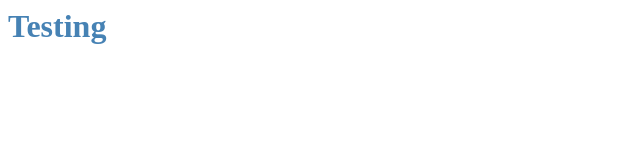
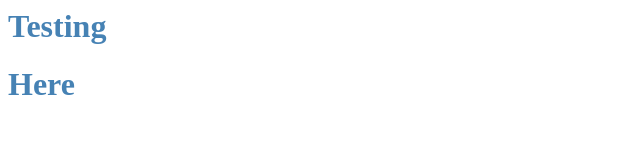
Before and after one commit to edean11/edean11.github.io, a plain HTML site: page index.html in a window 1280 px wide. Shown: the whole page, without its empty margins (0-640 px from the left). Drawn offline with Linux system fonts and the light colour scheme.

Commit message:
modified index header

```diff
--- a/index.html
+++ b/index.html
@@ -5,6 +5,7 @@
 	</head>
 	<body>
 		<h1>Testing</h1>
+        <h1>Here</h1>
     <script src="main.js"></script>
 	</body>
 </html>
```
